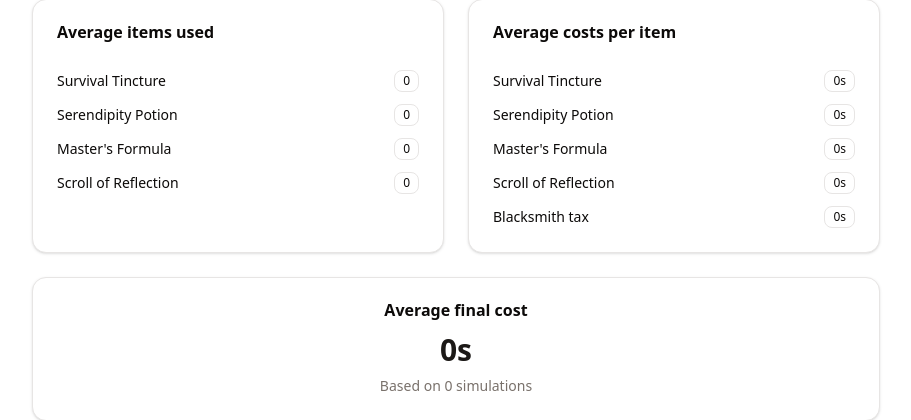
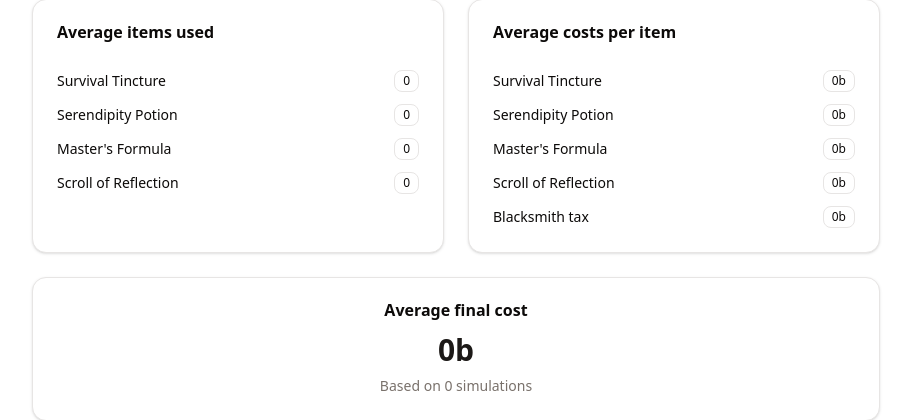
Before and after one commit to brunobragaw8t/4classic-upgrade-cost-simulation, a Next.js app: page / in a window 1280 px wide. Shown: the part 437-857 px from the top of the page, without its empty margins (184-1095 px from the left). Built offline with nearby package versions, Linux system fonts and the light colour scheme.

Commit message:
refactor: improve currency formatting

```diff
--- a/src/app/page.tsx
+++ b/src/app/page.tsx
@@ -9,7 +9,7 @@ import { Label } from "@/components/ui/label";
 import { BLACKSMITH_TAX } from "@/constants/blacksmith-tax.constant";
 import { ITEM_LEVEL, RATES } from "@/constants/rates.contanst";
 import { getRandomNumber } from "@/utils/get-random-number";
-import { formatPrice } from "@/utils/number-format";
+import { formatPrice } from "@/utils/format-price";
 import { useState } from "react";
 
 type Simulation = {
--- /dev/null
+++ b/src/utils/format-price.ts
@@ -0,0 +1,28 @@
+export function formatPrice(value: number) {
+  if (isNaN(value) || !isFinite(value) || value <= 0) {
+    return "0b";
+  }
+
+  const string = value.toFixed(3);
+  const stringParts = string.split(".");
+
+  const bronze = stringParts[1] || "000";
+
+  const silver = stringParts[0].slice(-3) || "000";
+
+  const gold = stringParts[0].slice(0, -3) || "0";
+
+  if (gold === "0" && silver === "000" && bronze === "000") {
+    return "0b";
+  }
+
+  if (gold === "0" && (silver === "000" || silver === "0")) {
+    return `${bronze}b`;
+  }
+
+  if (gold === "0") {
+    return `${silver}s ${bronze}b`;
+  }
+
+  return `${gold}g ${silver}s ${bronze}b`;
+}
--- a/src/utils/number-format.ts
+++ /dev/null
@@ -1,37 +0,0 @@
-export function numberFormat(
-  number: number,
-  decimals: number = 0,
-  decimalSeparator: string = ".",
-  thousandsSeparator: string = ","
-): string {
-  // Handle special cases
-  if (isNaN(number) || !isFinite(number)) {
-    return "0";
-  }
-
-  // Round the number to the specified decimal places
-  const factor = Math.pow(10, decimals);
-  const rounded = Math.round(number * factor) / factor;
-
-  // Split into integer and decimal parts
-  const parts = rounded.toFixed(decimals).split(".");
-  const integerPart = parts[0];
-  const decimalPart = parts[1] || "";
-
-  // Add thousands separators to integer part
-  const formattedInteger = integerPart.replace(
-    /\B(?=(\d{3})+(?!\d))/g,
-    thousandsSeparator
-  );
-
-  // Combine parts
-  if (decimals > 0) {
-    return formattedInteger + decimalSeparator + decimalPart;
-  } else {
-    return formattedInteger;
-  }
-}
-
-export function formatPrice(value: number) {
-  return numberFormat(value, 0, "", "g ") + "s";
-}
```
